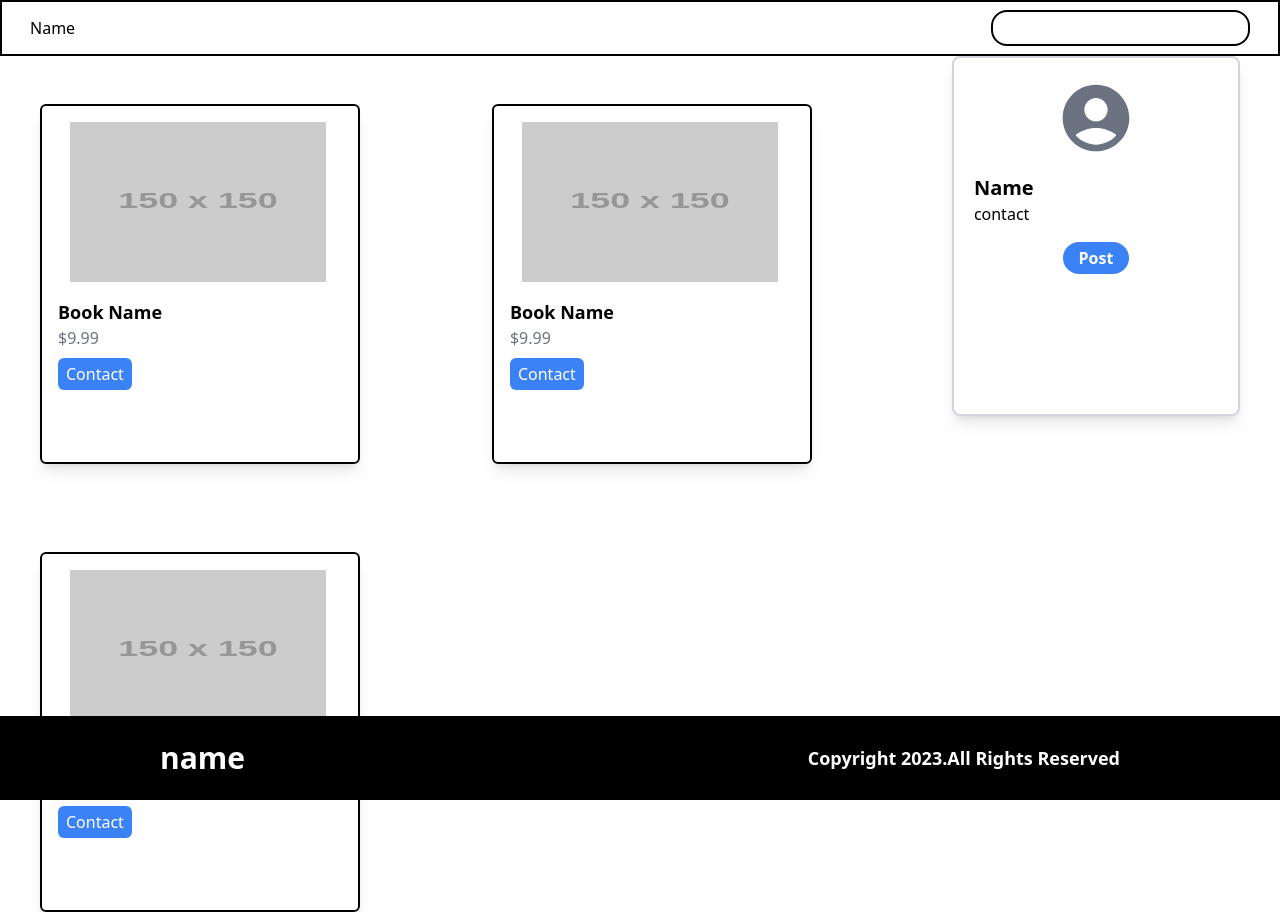
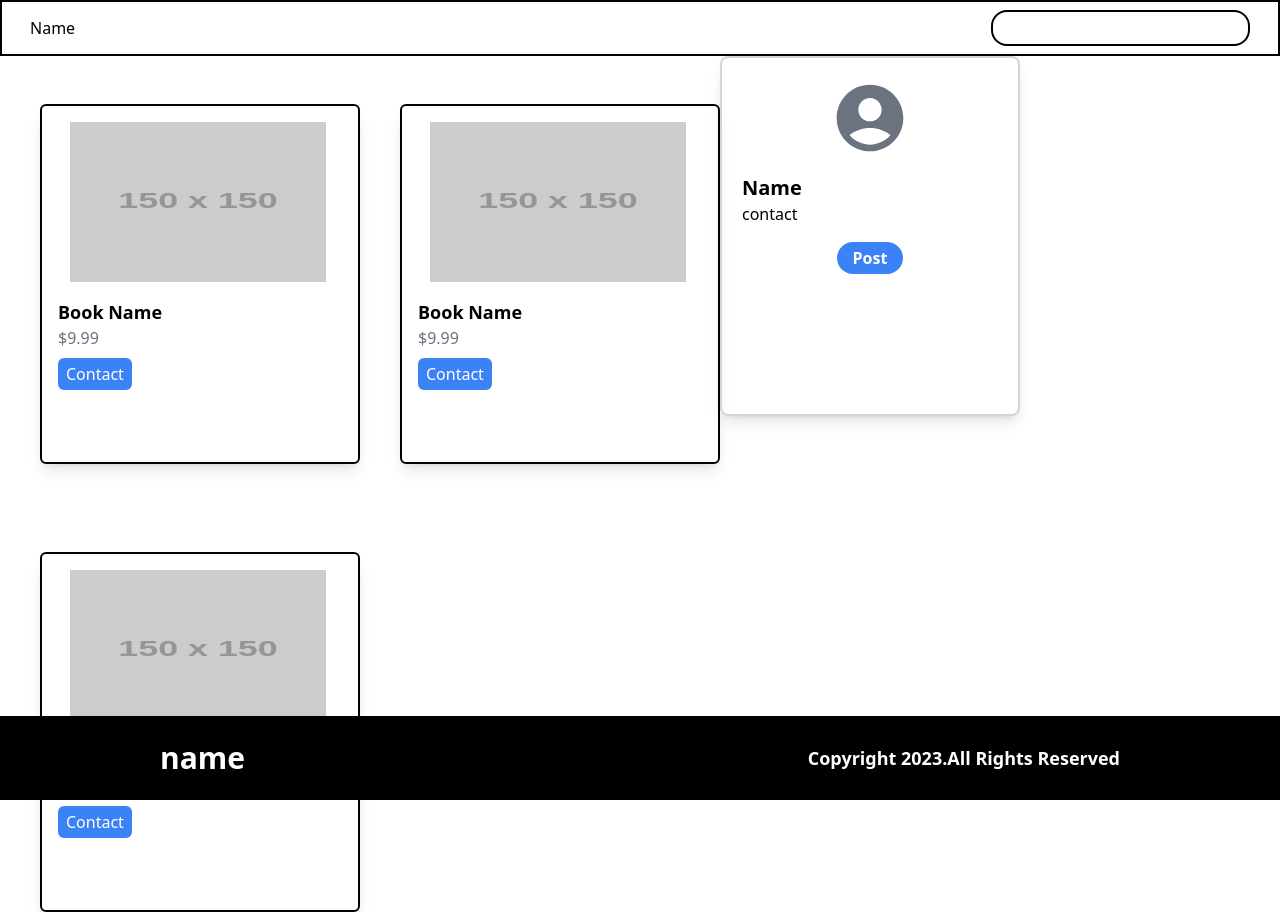
Before and after one commit to sharmashubam/mlh_hack, a React (Vite) app in the folder client/: page / in a window 1280 px wide. Built offline with nearby package versions, Linux system fonts and the light colour scheme.

Commit message:
made the changes

```diff
--- a/client/src/App.jsx
+++ b/client/src/App.jsx
@@ -1,4 +1,4 @@
-import HomePage from "./components/HomePage/HomePage";
+import HomePage from "./components/homePage/HomePage";
 
 function App() {
   return (
--- a/client/src/components/Main/Main.jsx
+++ b/client/src/components/Main/Main.jsx
@@ -1,11 +1,13 @@
-import React from 'react'
-import Products from '../Products/Products'
+import React from "react";
+import Product from "../Products/Product";
 function Main() {
   return (
-    <div className='w-3/4 mr-12'>
-        <Products />
+    <div className="grid grid-cols-2 gap-10">
+      <Product />
+      <Product />
+      <Product />
     </div>
-  )
+  );
 }
 
-export default Main
+export default Main;
--- a/client/src/components/Products/Products.jsx
+++ /dev/null
@@ -1,13 +0,0 @@
-import React from 'react'
-import Product from './Product'
-function Products() {
-  return (
-    <div className='grid grid-cols-2 gap-10'>
-        <Product />
-        <Product />
-        <Product />
-    </div>
-  )
-}
-
-export default Products
```
Also changed, not shown: client/src/components/HomePage/HomePage.jsx (+4 -4 lines).
